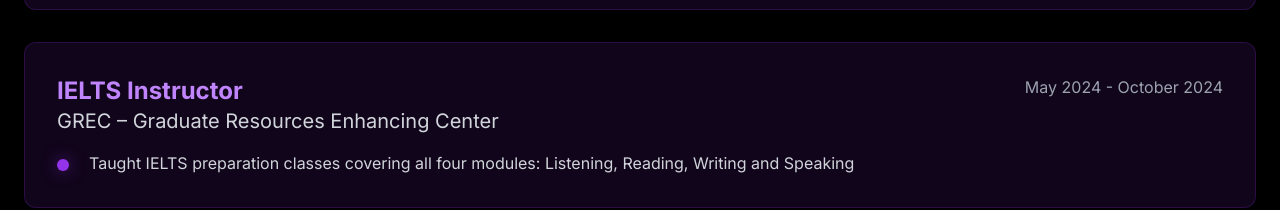
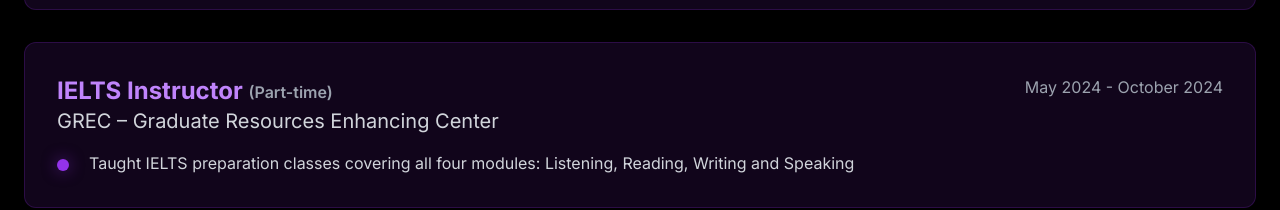
Before and after one commit to shadmannishat/Shadman_Portfolio, a plain HTML site: page index.html in a window 1280 px wide. Shown: the part 3108-3318 px from the top of the page. Drawn offline with nearby package versions, Linux system fonts and the light colour scheme.

Commit message:
GREC: mark as part-time
Co-Authored-By: Claude Opus 5.5 <noreply@anthropic.com>
Claude-Session: https://claude.ai/code/session_01167LHJbDQNf4W8JR1bnLsJ

```diff
--- a/index.html
+++ b/index.html
@@ -857,7 +857,7 @@ work, strengthening real-world modelling discipline and client-focused problem s
                 <div class="card-hover bg-purple-900 bg-opacity-20 p-8 rounded-xl border border-purple-800 border-opacity-30">
                     <div class="flex flex-col md:flex-row md:justify-between md:items-start mb-4">
                         <div>
-                            <h3 class="text-2xl font-bold text-purple-400">IELTS Instructor</h3>
+                            <h3 class="text-2xl font-bold text-purple-400">IELTS Instructor <span class="text-base font-semibold text-gray-400 align-middle">(Part-time)</span></h3>
                             <p class="text-xl text-gray-300">GREC – Graduate Resources Enhancing Center</p>
                         </div>
                         <span class="text-gray-400 mt-2 md:mt-0">May 2024 - October 2024</span>
```
